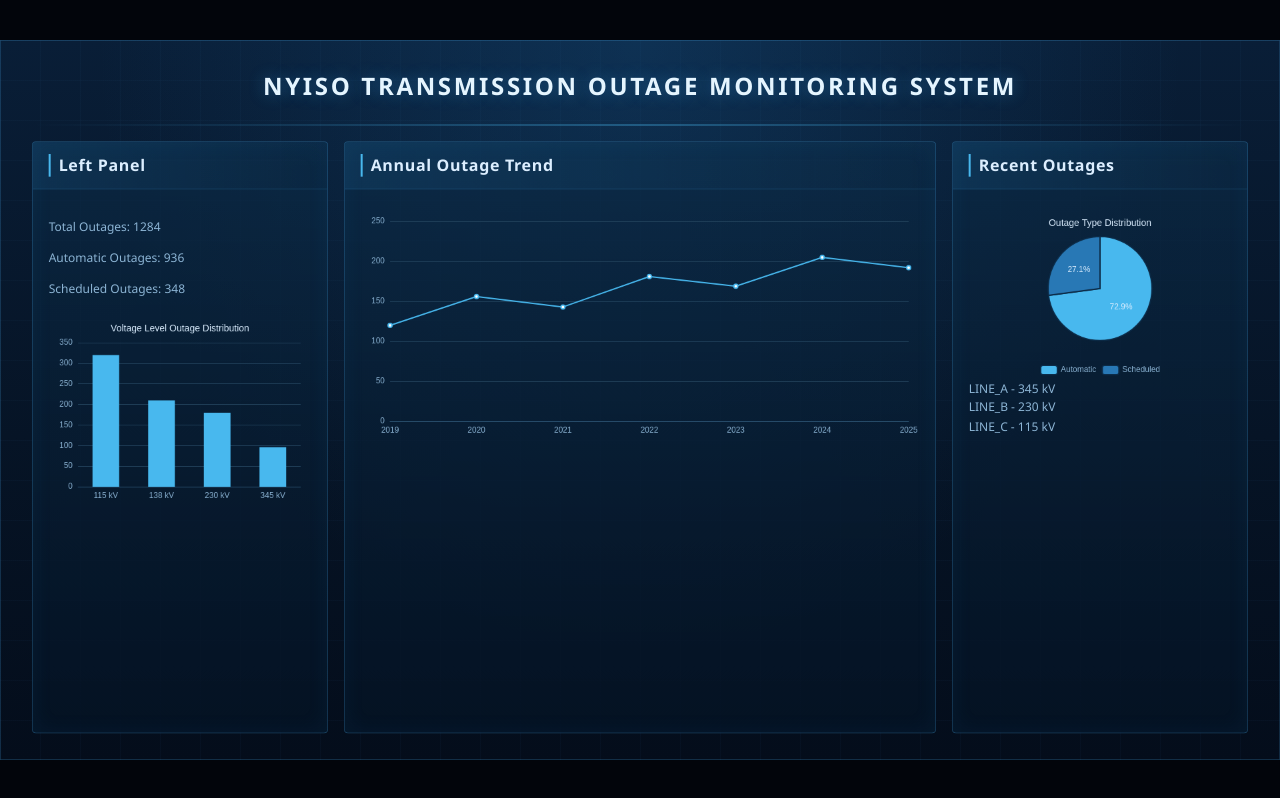
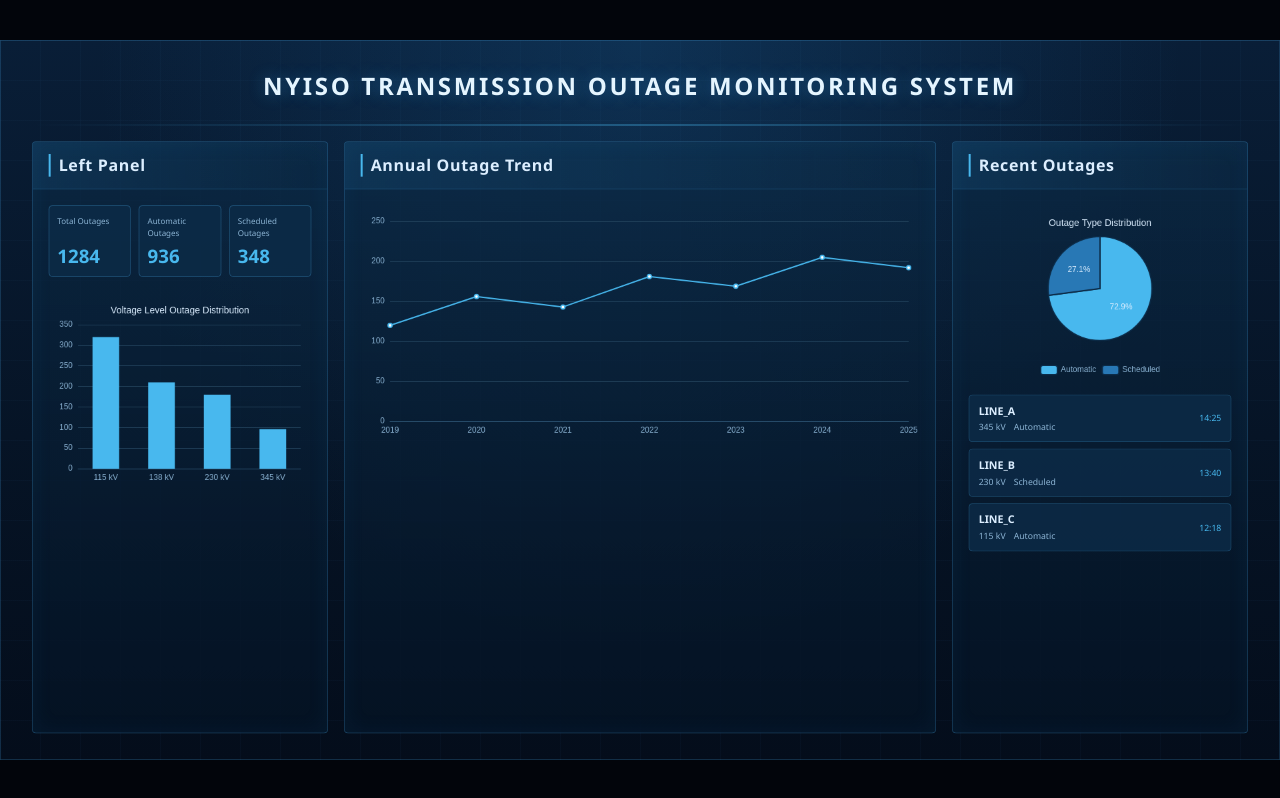
Before and after one commit to wfsmmh-spec/NYISO-Dashboard, a Vue app: page / in a window 1280 px wide. Built offline with nearby package versions, Linux system fonts and the light colour scheme.

Commit message:
feat: add KPI cards and recent outage list

```diff
--- /dev/null
+++ b/src/components/common/KpiCard.vue
@@ -0,0 +1,50 @@
+<script setup>
+defineProps({
+  label: {
+    type: String,
+    required: true,
+  },
+  value: {
+    type: [Number, String],
+    required: true,
+  },
+})
+</script>
+
+<template>
+  <div class="kpi-card">
+    <p class="kpi-label">{{ label }}</p>
+    <p class="kpi-value">{{ value }}</p>
+  </div>
+</template>
+
+<style scoped>
+.kpi-card {
+  display: grid;
+  grid-template-rows: 1fr auto;
+  gap: 8px;
+  min-width: 0;
+  padding: 14px 12px;
+  border: 1px solid rgb(75 175 235 / 32%);
+  border-radius: 6px;
+  background: rgb(12 43 71 / 85%);
+}
+
+.kpi-label {
+  margin: 0;
+  color: #8cb4d4;
+  font-size: 12px;
+  line-height: 1.5;
+  overflow-wrap: anywhere;
+}
+
+.kpi-value {
+  margin: 0;
+  color: #48b8ee;
+  font-size: 28px;
+  font-weight: 600;
+  font-variant-numeric: tabular-nums;
+  line-height: 1.2;
+  overflow-wrap: anywhere;
+}
+</style>
--- /dev/null
+++ b/src/components/common/RecentOutageList.vue
@@ -0,0 +1,74 @@
+<script setup>
+defineProps({
+  outages: {
+    type: Array,
+    required: true,
+  },
+})
+</script>
+
+<template>
+  <ul class="recent-outage-list">
+    <li v-for="outage in outages" :key="outage.id" class="outage-item">
+      <div class="outage-details">
+        <p class="outage-line-name">{{ outage.lineName }}</p>
+        <p class="outage-meta">
+          <span>{{ outage.voltage }}</span>
+          <span>{{ outage.type }}</span>
+        </p>
+      </div>
+      <time class="outage-time">{{ outage.time }}</time>
+    </li>
+  </ul>
+</template>
+
+<style scoped>
+.recent-outage-list {
+  display: grid;
+  gap: 10px;
+  margin: 24px 0 0;
+  padding: 0;
+  list-style: none;
+}
+
+.outage-item {
+  display: grid;
+  grid-template-columns: minmax(0, 1fr) auto;
+  gap: 12px;
+  align-items: center;
+  padding: 12px 14px;
+  border: 1px solid rgb(75 175 235 / 24%);
+  border-radius: 6px;
+  background: rgb(12 43 71 / 85%);
+}
+
+.outage-details {
+  min-width: 0;
+  overflow-wrap: anywhere;
+}
+
+.outage-line-name {
+  margin: 0;
+  color: #dceeff;
+  font-size: 16px;
+  font-weight: 600;
+  line-height: 1.4;
+}
+
+.outage-meta {
+  display: flex;
+  flex-wrap: wrap;
+  gap: 4px 12px;
+  margin: 4px 0 0;
+  color: #8cb4d4;
+  font-size: 13px;
+  line-height: 1.5;
+}
+
+.outage-time {
+  color: #48b8ee;
+  font-size: 13px;
+  font-variant-numeric: tabular-nums;
+  white-space: nowrap;
+}
+</style>
--- a/src/components/layout/LeftPanel.vue
+++ b/src/components/layout/LeftPanel.vue
@@ -1,14 +1,30 @@
 <script setup>
 import PanelCard from '../common/PanelCard.vue'
+import KpiCard from '../common/KpiCard.vue'
 import VoltageLevelBarChart from '../charts/VoltageLevelBarChart.vue'
-import { dashboardSummary } from '@/mock/dashboardMock.js'
+import { dashboardKpis } from '@/mock/dashboardMock.js'
 </script>
 
 <template>
   <PanelCard title="Left Panel">
-    <p>Total Outages: {{ dashboardSummary.totalOutages }}</p>
-    <p>Automatic Outages: {{ dashboardSummary.automaticOutages }}</p>
-    <p>Scheduled Outages: {{ dashboardSummary.scheduledOutages }}</p>
+    <div class="kpi-grid">
+      <KpiCard
+        v-for="item in dashboardKpis"
+        :key="item.id"
+        :label="item.label"
+        :value="item.value"
+      />
+    </div>
+
     <VoltageLevelBarChart />
   </PanelCard>
 </template>
+
+<style scoped>
+.kpi-grid {
+  display: grid;
+  grid-template-columns: repeat(3, minmax(0, 1fr));
+  gap: 12px;
+  margin-bottom: 24px;
+}
+</style>
--- a/src/components/layout/RightPanel.vue
+++ b/src/components/layout/RightPanel.vue
@@ -1,5 +1,6 @@
 <script setup>
 import PanelCard from '../common/PanelCard.vue'
+import RecentOutageList from '../common/RecentOutageList.vue'
 import OutageTypePieChart from '../charts/OutageTypePieChart.vue'
 import { recentOutages } from '@/mock/dashboardMock.js'
 </script>
@@ -8,8 +9,6 @@
   <PanelCard title="Recent Outages">
     <OutageTypePieChart />
 
-    <div v-for="outage in recentOutages" :key="outage.id">
-      {{ outage.lineName }} - {{ outage.voltage }} kV
-    </div>
+    <RecentOutageList :outages="recentOutages" />
   </PanelCard>
 </template>
--- a/src/mock/dashboardMock.js
+++ b/src/mock/dashboardMock.js
@@ -5,21 +5,28 @@
   scheduledOutages: 348,
 }
 
+// 仅用于前端开发演示，不代表真实 NYISO 数据。
 export const recentOutages = [
   {
     id: 1,
     lineName: 'LINE_A',
-    voltage: 345,
+    voltage: '345 kV',
+    type: 'Automatic',
+    time: '14:25',
   },
   {
     id: 2,
     lineName: 'LINE_B',
-    voltage: 230,
+    voltage: '230 kV',
+    type: 'Scheduled',
+    time: '13:40',
   },
   {
     id: 3,
     lineName: 'LINE_C',
-    voltage: 115,
+    voltage: '115 kV',
+    type: 'Automatic',
+    time: '12:18',
   },
 ]
 
@@ -47,3 +54,22 @@
   { name: 'Automatic', value: 936 },
   { name: 'Scheduled', value: 348 },
 ]
+
+// 仅用于前端开发演示，不代表真实 NYISO 统计结果。
+export const dashboardKpis = [
+  {
+    id: 'total',
+    label: 'Total Outages',
+    value: 1284,
+  },
+  {
+    id: 'automatic',
+    label: 'Automatic Outages',
+    value: 936,
+  },
+  {
+    id: 'scheduled',
+    label: 'Scheduled Outages',
+    value: 348,
+  },
+]
```
